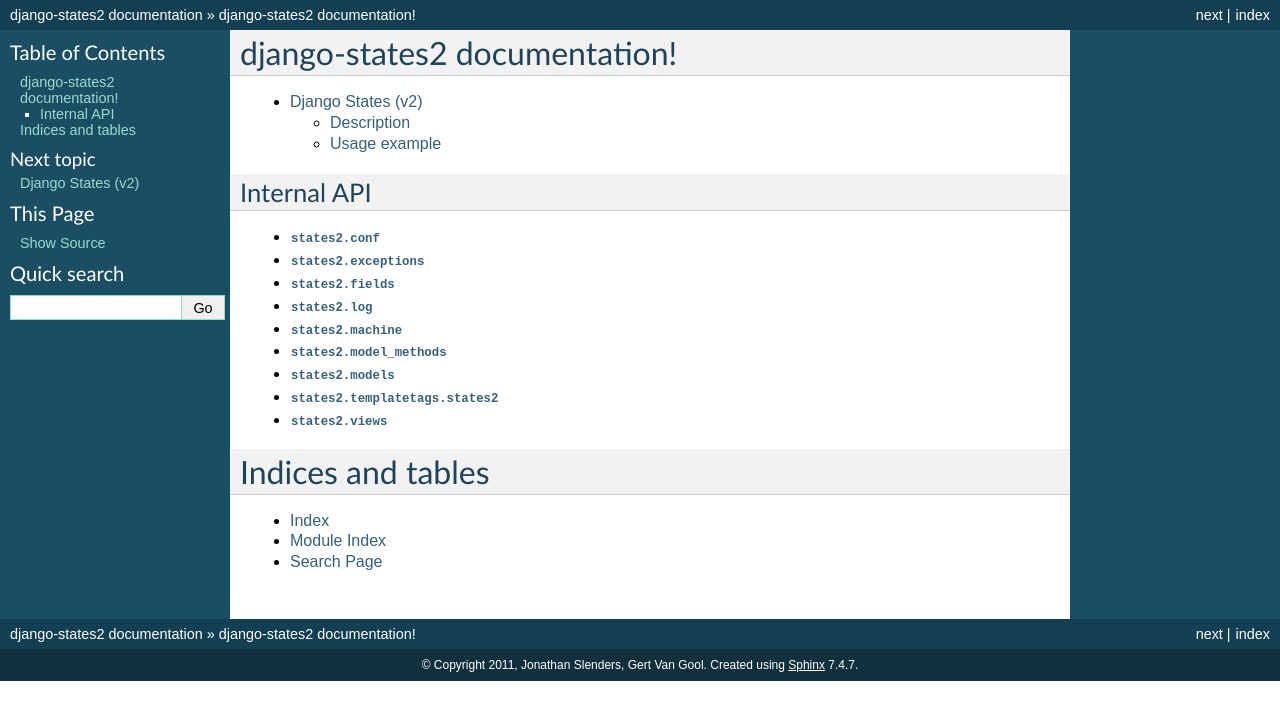
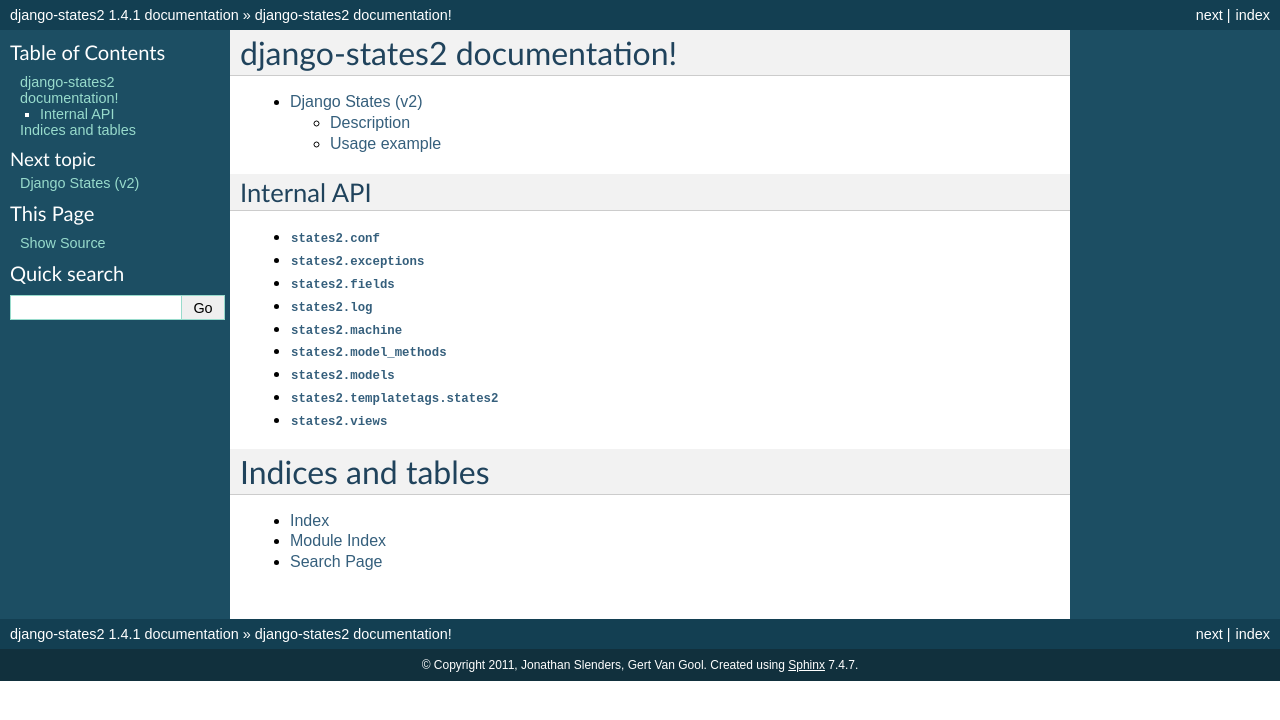
Before and after one commit to vikingco/django-states2, a Sphinx documentation site: the page built from docs/index.rst, in a window 1280 px wide. Shown: the top 720 px of the page. Built offline with Sphinx 7.4.7, drawn with Linux system fonts in a browser that asks for light colours; the version number could not be read and is left out; some of the changed lines change nothing that is shown.

Commit message:
Set version and release in docs

```diff
--- a/docs/conf.py
+++ b/docs/conf.py
@@ -47,12 +47,10 @@
 # |version| and |release|, also used in various other places throughout the
 # built documents.
 #
-import os
-git_describe = os.popen("git describe").readlines()[0].strip()
 # The short X.Y version, only interested in the number, e.g. 0.9.2
-version = git_describe.split('-', 1)[0]
+version = '1.4'
 # The full version, including alpha/beta/rc tags.
-release = git_describe
+release = '1.4.1'
 
 # The language for content autogenerated by Sphinx. Refer to documentation
 # for a list of supported languages.
```
